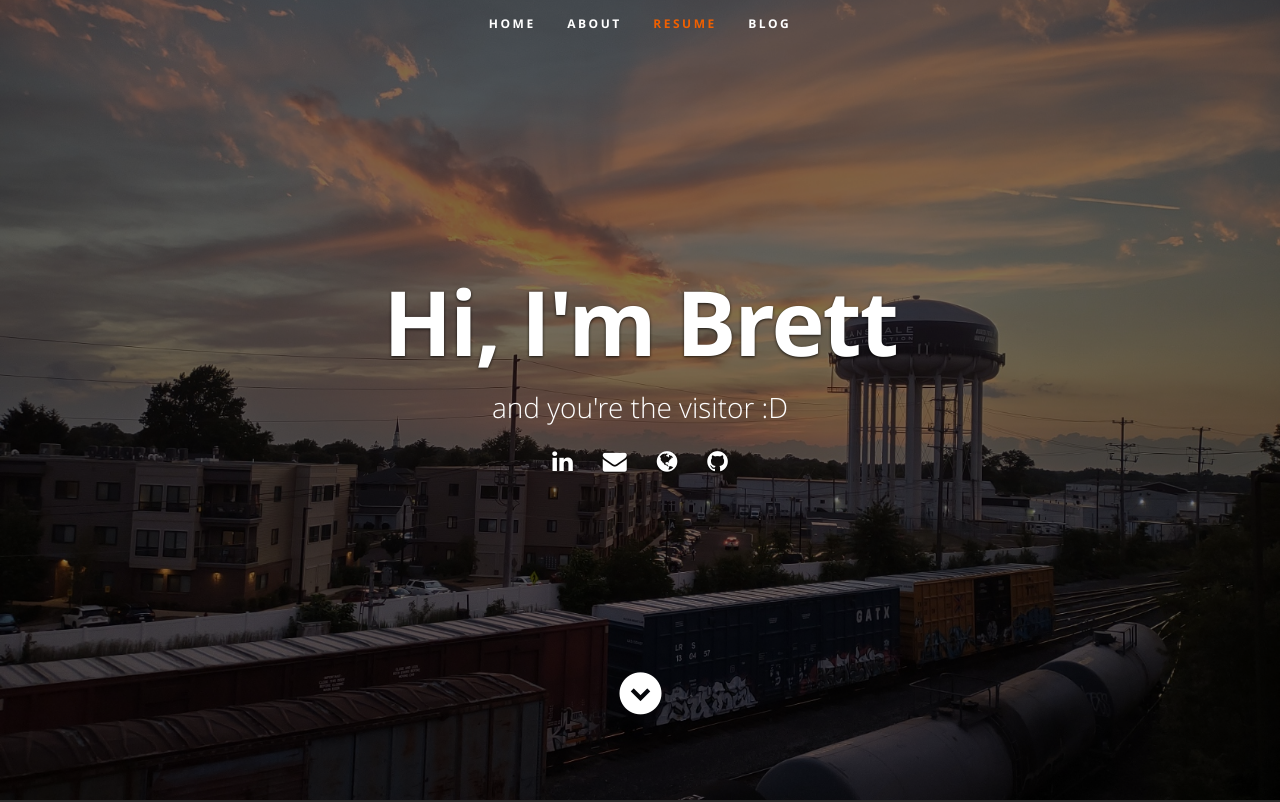
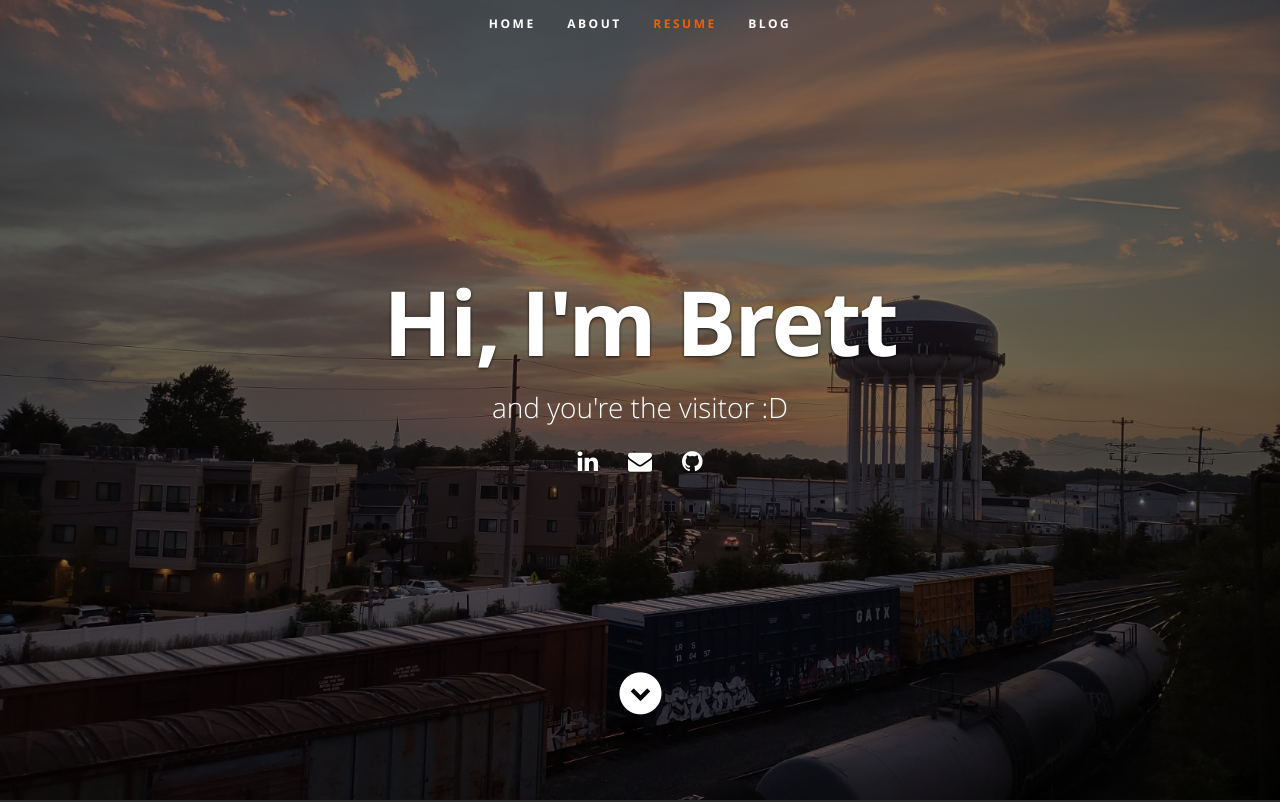
Before and after one commit to techbrett/azure_resume, a website: page frontend/index.html in a window 1280 px wide. Shown: the top 802 px of the page. Drawn offline with nearby package versions, Linux system fonts and the light colour scheme; no server answers.

Commit message:
Update index.html
Removed blog.techbrett.net - changing hosting platform for WP blog

```diff
--- a/frontend/index.html
+++ b/frontend/index.html
@@ -72,7 +72,6 @@
 
                <li><a href="https://www.linkedin.com/in/techbrett/"><i class="fa fa-linkedin"></i></a></li>
                <li><a href="mailto:hwvqligw9@mozmail.com"><i class="fa fa-envelope"></i></a></li>
-               <li><a href="https://blog.techbrett.net"><i class="fa fa-globe"></i></a></li>
                <li><a href="https://github.com/techbrett/azure_resume"><i class="fa fa-github"></i></a></li>
 
 
```
